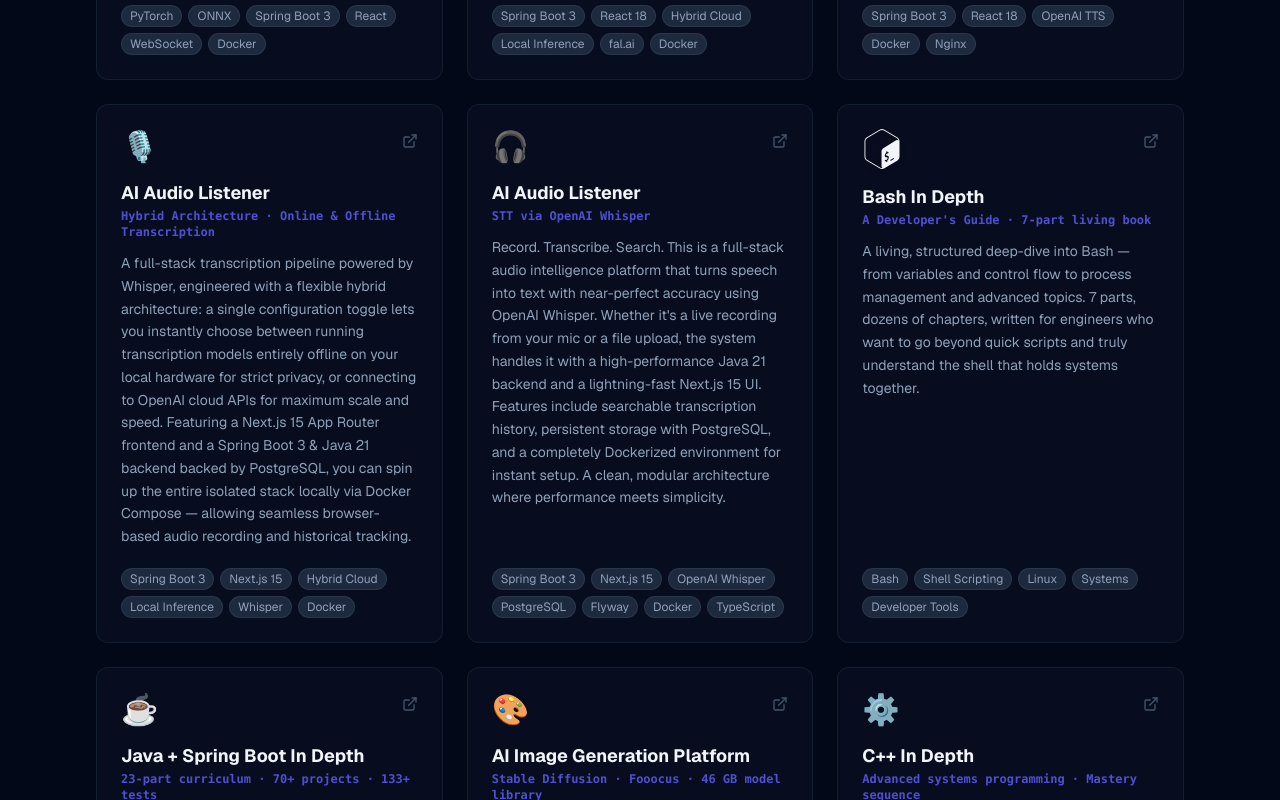
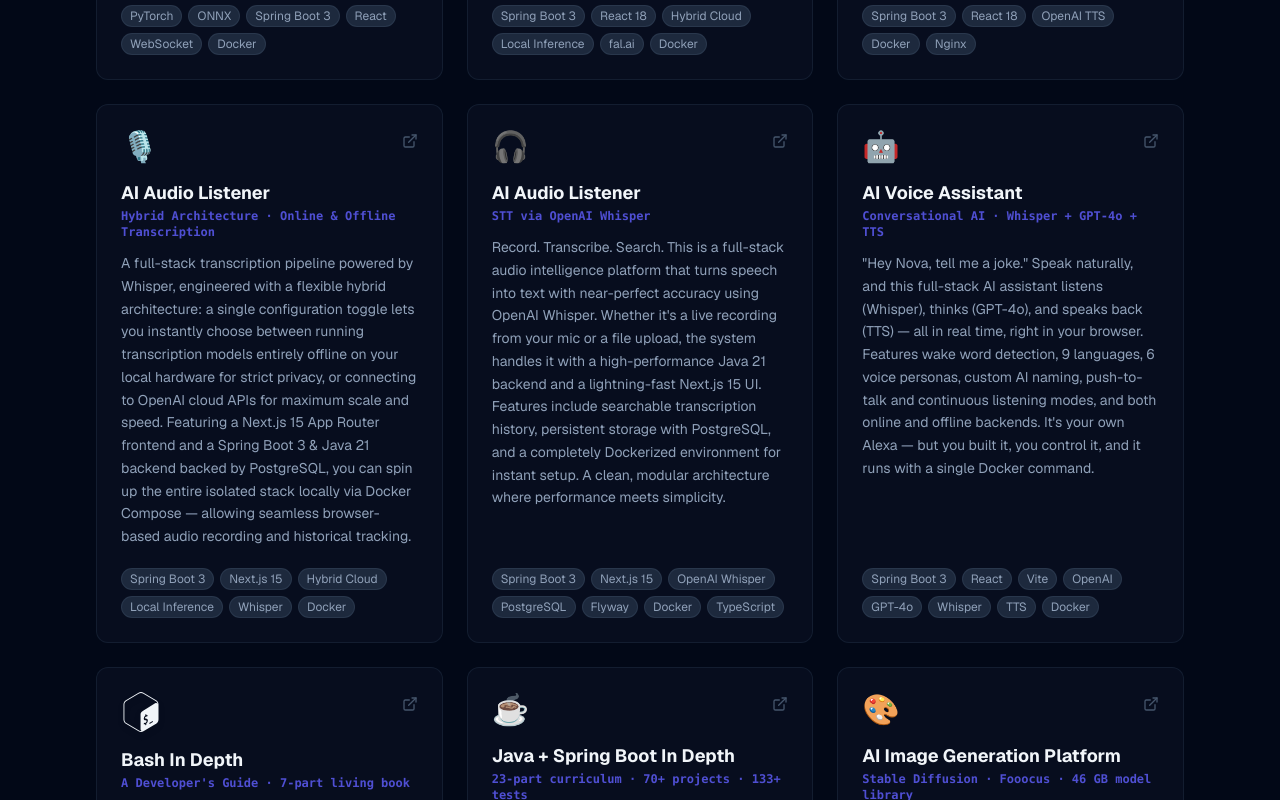
Before and after one commit to chemacabeza/chemacabeza-dev, a Next.js app: page /projects in a window 1280 px wide. Shown: the part 1280-2080 px from the top of the page. Built offline with nearby package versions, Linux system fonts and the light colour scheme.

Commit message:
feat: add AI Voice Assistant project card to projects page

```diff
--- a/app/projects/page.tsx
+++ b/app/projects/page.tsx
@@ -63,6 +63,16 @@ const githubProjects = [
         description:
             "Record. Transcribe. Search. This is a full-stack audio intelligence platform that turns speech into text with near-perfect accuracy using OpenAI Whisper. Whether it's a live recording from your mic or a file upload, the system handles it with a high-performance Java 21 backend and a lightning-fast Next.js 15 UI. Features include searchable transcription history, persistent storage with PostgreSQL, and a completely Dockerized environment for instant setup. A clean, modular architecture where performance meets simplicity.",
         tags: ["Spring Boot 3", "Next.js 15", "OpenAI Whisper", "PostgreSQL", "Flyway", "Docker", "TypeScript"],
+    },
+    {
+        repo: "test-ai-asistant",
+        url: "https://github.com/chemacabeza/test-ai-asistant",
+        emoji: "🤖",
+        title: "AI Voice Assistant",
+        subtitle: "Conversational AI · Whisper + GPT-4o + TTS",
+        description:
+            "\"Hey Nova, tell me a joke.\" Speak naturally, and this full-stack AI assistant listens (Whisper), thinks (GPT-4o), and speaks back (TTS) — all in real time, right in your browser. Features wake word detection, 9 languages, 6 voice personas, custom AI naming, push-to-talk and continuous listening modes, and both online and offline backends. It's your own Alexa — but you built it, you control it, and it runs with a single Docker command.",
+        tags: ["Spring Boot 3", "React", "Vite", "OpenAI", "GPT-4o", "Whisper", "TTS", "Docker"],
     },
     {
         repo: "bash",
```
